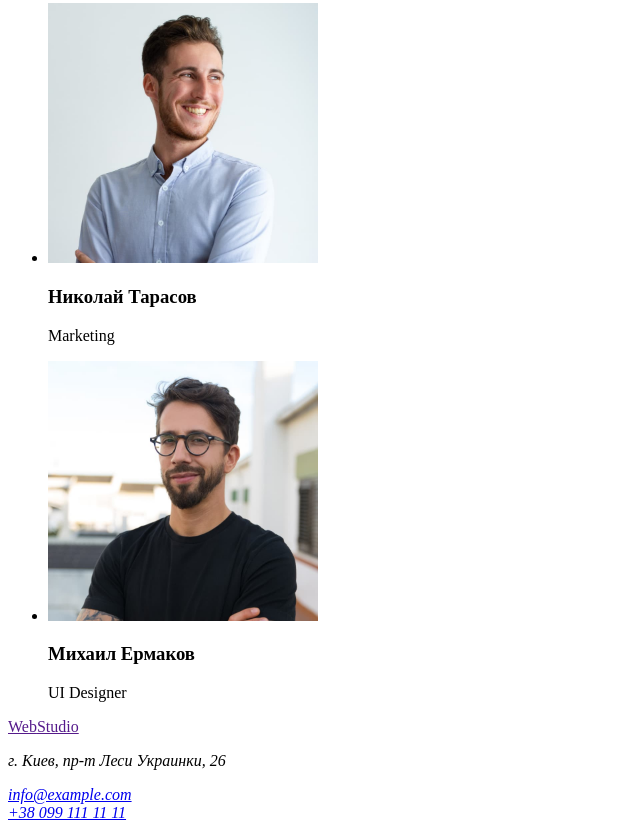
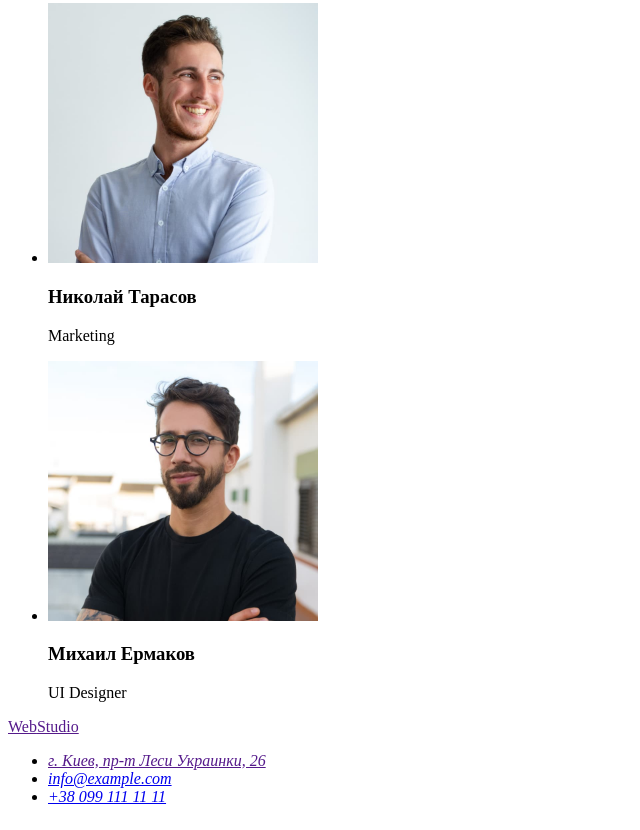
Before and after one commit to Vadym-Vasiliev/goit-markup-hw-01., a plain HTML site: page index.html in a window 1280 px wide. Shown: the part 2053-2883 px from the top of the page, without its empty margins (0-640 px from the left). Drawn offline with Linux system fonts and the light colour scheme.

Commit message:
добавляет ссылку к адресу и список

```diff
--- a/index.html
+++ b/index.html
@@ -116,9 +116,19 @@
     <footer>
         <a href=""><span>Web</span>Studio</a>
         <address>
-            <p>г. Киев, пр-т Леси Украинки, 26</p>
-            <a href="tel:info@example.com">info@example.com</a><br>
-            <a href="mailto:+380991111111">+38 099 111 11 11 </a>
+            <ul>
+                <li>
+                    <a href="">г. Киев, пр-т Леси Украинки, 26</a>
+                </li>
+
+                <li>
+                    <a href="tel:info@example.com">info@example.com</a><br>
+                </li>
+
+                <li>
+                    <a href="mailto:+380991111111">+38 099 111 11 11 </a>
+                </li>
+            </ul>
         </address>
     </footer>
 </body>
```
